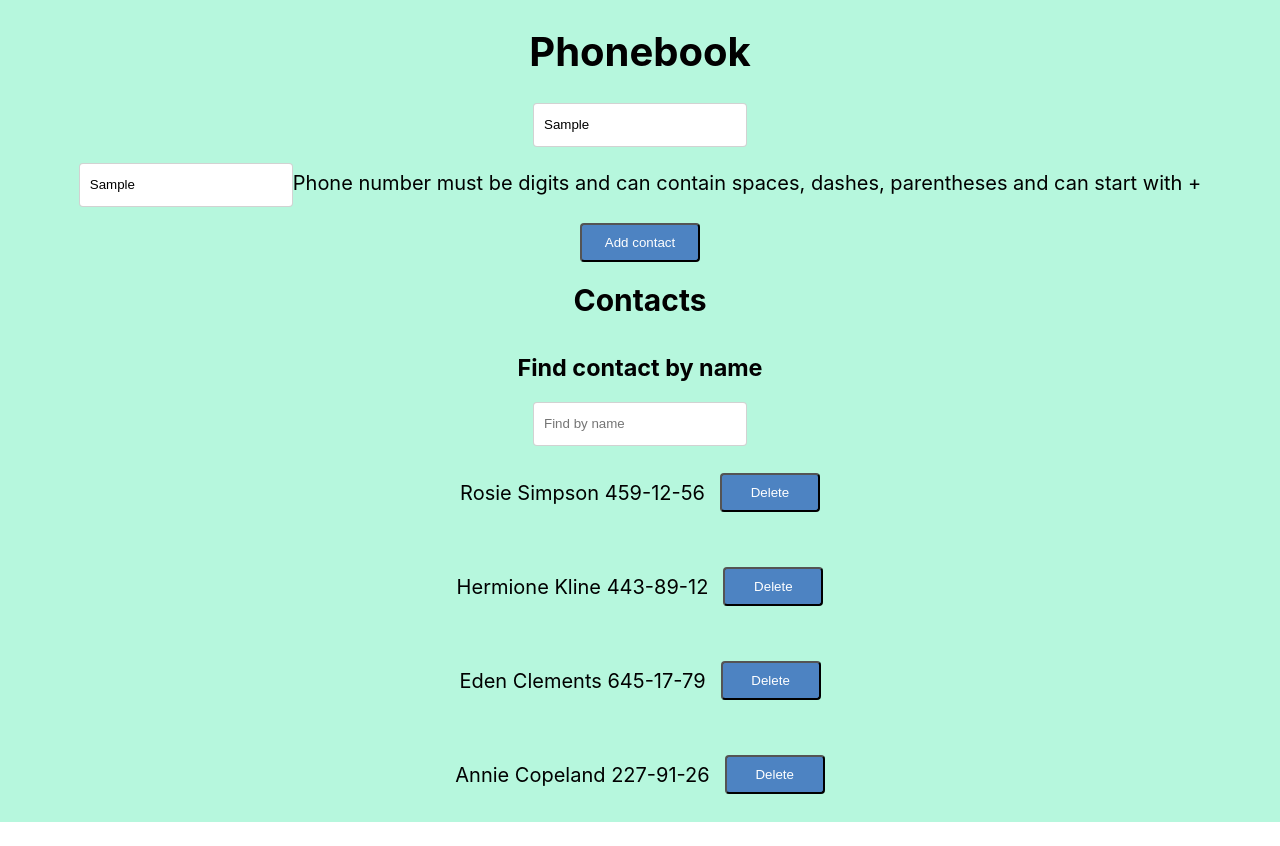
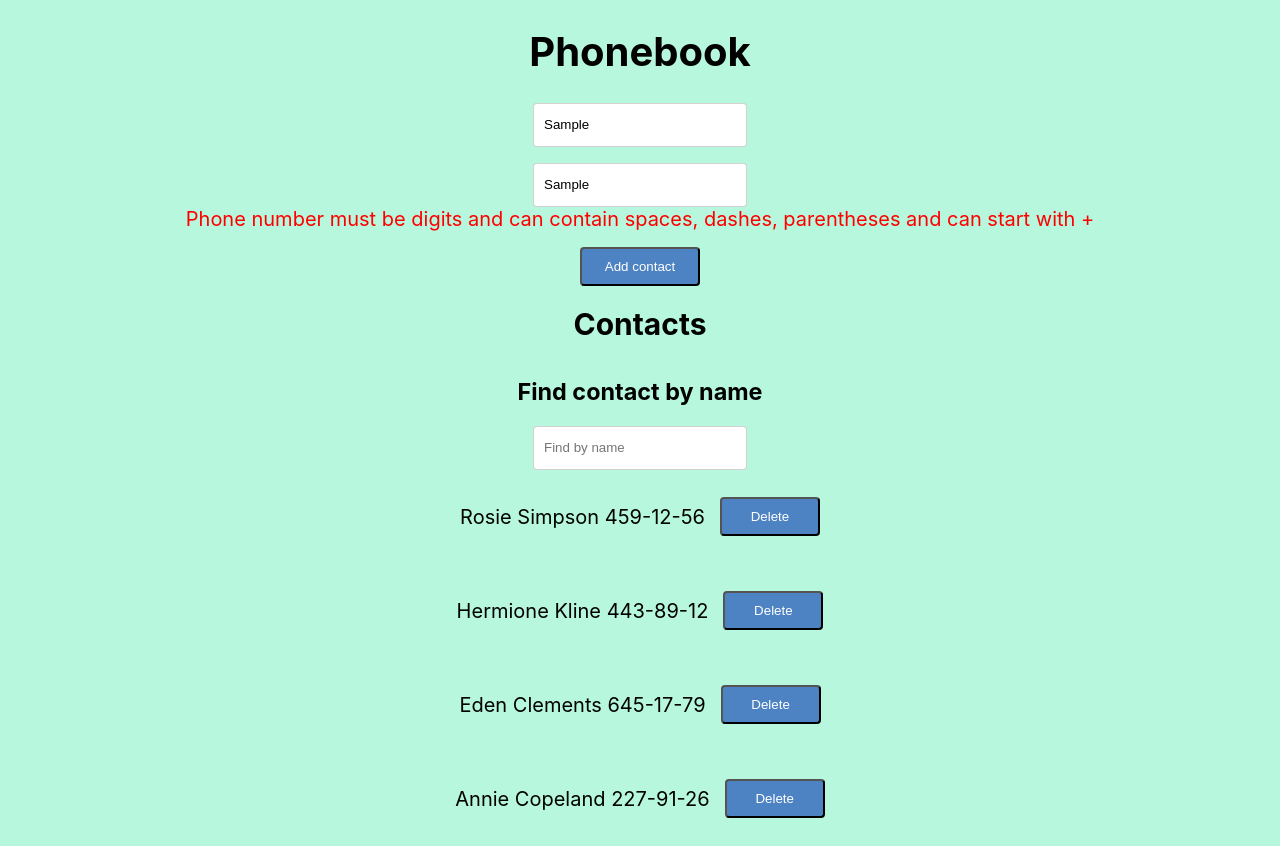
Before and after one commit to MykhailoTarasov/goit-react-hw-02-phonebook, a React (Create React App) app: page / in a window 1280 px wide. Both pictures are taken after typing "Sample", "Sample" into the empty fields and a click on the button "Add contact". Before the commit the page ends 822 px from the top, so only its background shows below. Built offline with nearby package versions, Linux system fonts and the light colour scheme.

Commit message:
Added error message

```diff
--- a/src/components/ContactForm/ContactForm.Styled.js
+++ b/src/components/ContactForm/ContactForm.Styled.js
@@ -1,5 +1,5 @@
 import styled from 'styled-components';
-import { Form, Field } from 'formik';
+import { Form, Field, ErrorMessage } from 'formik';
 
 export const StyledForm = styled(Form)`
   display: flex;
@@ -12,6 +12,10 @@ export const Container = styled.div`
   display: flex;
   justify-content: center;
 `;
+
+export const ErrMessageStyled = styled(ErrorMessage)`
+color: red;
+`
 
 export const StyledField = styled(Field)`
   width: 200px;
--- a/src/components/ContactForm/ContactForm.js
+++ b/src/components/ContactForm/ContactForm.js
@@ -1,6 +1,6 @@
-import { Formik, ErrorMessage } from 'formik';
+import { Formik } from 'formik';
 import * as Yup from 'yup';
-import { Button, Container, StyledField, StyledForm } from './ContactForm.Styled';
+import { Button, Container, ErrMessageStyled, StyledField, StyledForm } from './ContactForm.Styled';
 
 
 const validation = Yup.object().shape({
@@ -37,13 +37,13 @@ const ContactForm = ({onAdd}) => (
         <label>
 
           <StyledField name="name" placeholder="Name" />
-          <ErrorMessage name="name"/>
+          <ErrMessageStyled name="name" component="div"/>
         </label>
 
         <label>
 
           <StyledField name="number" placeholder="Number" />
-          <ErrorMessage name="number"/>
+          <ErrMessageStyled name="number" component="div"/>
         </label>
 
         <Button type="submit">Add contact</Button>
```
